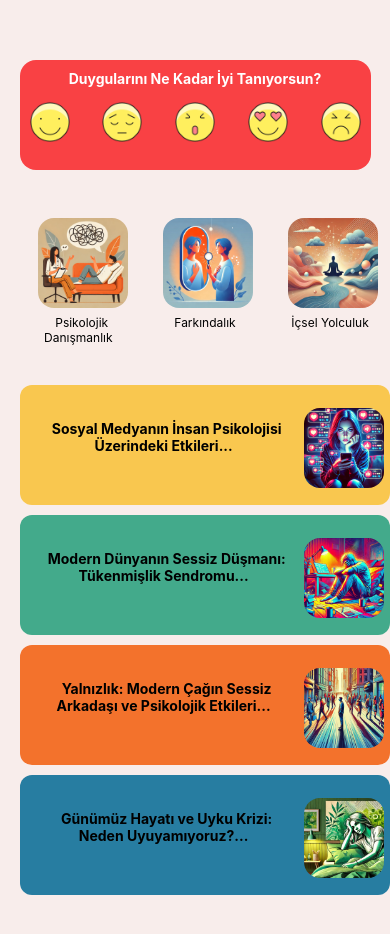
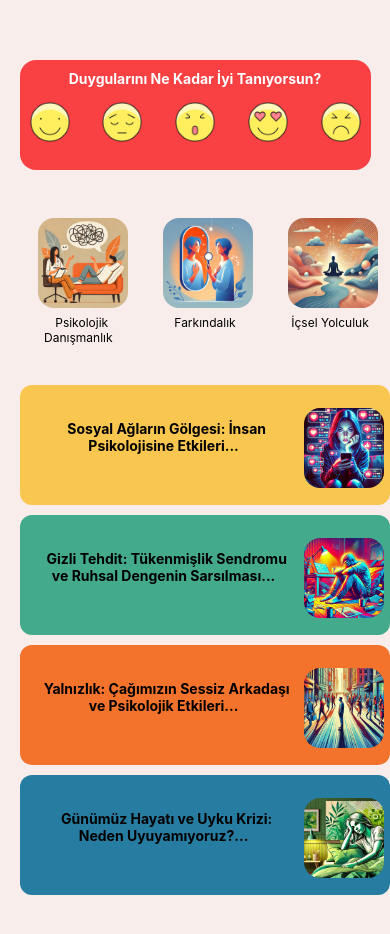
Before and after one commit to goksuayaz/Psychology-App, a React Native app: screen /MainScreen in a window 390 px wide. Shown: the top 934 px of the page. Built offline with nearby package versions, Linux system fonts and the light colour scheme.

Commit message:
Titles changed

```diff
--- a/src/screens/BurnoutScreen.js
+++ b/src/screens/BurnoutScreen.js
@@ -6,7 +6,7 @@ const BurnoutScreen = () => {
 
         <ScrollView>
             <View style={styles.container}>
-                <Text style={styles.headerTop}>Modern Dünyanın Sessiz Düşmanı: Tükenmişlik Sendromu</Text>
+                <Text style={styles.headerTop}>Gizli Tehdit: Tükenmişlik Sendromu ve Ruhsal Dengenin Sarsılması</Text>
                 <Text style={styles.textArea}> Günümüz toplumunda hızla değişen yaşam koşulları, yoğun iş temposu ve sürekli artan beklentiler, bireylerin zihinsel ve fiziksel sınırlarını zorlamaktadır. Bu dinamik, modern dünyanın en yaygın psikolojik problemlerinden biri olan Tükenmişlik Sendromu'nun yaygınlaşmasına zemin hazırlamaktadır. İlk olarak 1974 yılında Herbert Freudenberger tarafından tanımlanan tükenmişlik sendromu, kişinin kronik stres nedeniyle enerji, motivasyon ve üretkenlik kaybı yaşamasıyla kendini gösterir.</Text>
                 <Text style={styles.header}> Tükenmişlik Sendromunun Belirtileri</Text>
                 <Text style={styles.textArea}> Tükenmişlik sendromu, genellikle fiziksel, duygusal ve davranışsal belirtilerle kendini belli eder. Fiziksel olarak enerji kaybı, uyku problemleri ve sık sık hastalanma gibi durumlar yaşanabilir. Duygusal belirtiler arasında karamsarlık, umutsuzluk ve yetersizlik hissi ön plandadır. Davranışsal olarak ise iş performansında düşüş, sosyal hayattan uzaklaşma ve günlük sorumlulukları yerine getirme konusunda isteksizlik gözlemlenebilir. </Text>
--- a/src/screens/LonelinessScreen.js
+++ b/src/screens/LonelinessScreen.js
@@ -6,7 +6,7 @@ const LonelinessScreen = () => {
 
         <ScrollView>
             <View style={styles.container}>
-                <Text style={styles.headerTop}> Yalnızlık: Modern Çağın Sessiz Arkadaşı ve Psikolojik Etkileri </Text>
+                <Text style={styles.headerTop}>Yalnızlık: Çağımızın Sessiz Arkadaşı ve Psikolojik Etkileri </Text>
                 <Text style={styles.textArea}> Günümüzde yalnızlık, hem bir tercih hem de bir sonuç olarak karşımıza çıkan karmaşık bir deneyimdir. Teknolojiyle iç içe geçen hayatlarımız, fiziksel anlamda kalabalıklar içinde yaşamamıza rağmen, duygusal olarak yalnız hissetme oranlarımızı artırmıştır. Bu yazıda, yalnızlığın psikolojik etkilerini, avantajlarını ve dezavantajlarını ele alacağız. Ayrıca, insanların neden yalnızlığı tercih ettiğini ve uzun süre yalnız kalmanın neler doğurabileceğini tartışacağız. </Text>
                 <Text style={styles.header}> Yalnızlık Nedir ve Bize İyi Gelir mi?   </Text>
                 <Text style={styles.textArea}> Yalnızlık, basitçe bir bireyin kendini izole hissetmesi olarak tanımlanabilir. Ancak yalnızlık her zaman olumsuz bir deneyim değildir. Bazen insan, kendiyle baş başa kalmaya, düşüncelerini düzenlemeye ve içsel huzuru bulmaya ihtiyaç duyar. Bu tür yalnızlık, bilinçli bir tercih olduğunda, bireyin yaratıcılığını artırabilir, zihinsel berraklık sağlayabilir ve stres seviyelerini azaltabilir. Ancak kontrolsüz ve istenmeyen bir yalnızlık, duygusal sağlığı olumsuz etkileyerek depresyon, anksiyete ve hatta fiziksel sağlık sorunlarına yol açabilir. </Text>
--- a/src/screens/MainScreen.js
+++ b/src/screens/MainScreen.js
@@ -84,7 +84,7 @@ const MainScreen = ({ navigation }) => {
                         <TouchableOpacity onPress={() => navigation.navigate("SMScreen")}>
                             <BlogCards
                                 backgroundColor="#f9c74f"
-                                text="Sosyal Medyanın İnsan Psikolojisi Üzerindeki Etkileri..."
+                                text="Sosyal Ağların Gölgesi: İnsan Psikolojisine Etkileri..."
                                 image={require('../../assets/images/socmed.png')}
                             />
                         </TouchableOpacity>
@@ -92,7 +92,7 @@ const MainScreen = ({ navigation }) => {
                         <TouchableOpacity onPress={() => navigation.navigate("BurnoutScreen")}>
                             <BlogCards
                                 backgroundColor="#43aa8b"
-                                text="Modern Dünyanın Sessiz Düşmanı: Tükenmişlik Sendromu..."
+                                text="Gizli Tehdit: Tükenmişlik Sendromu ve Ruhsal Dengenin Sarsılması..."
                                 image={require('../../assets/images/sendr.png')}
                             />
                         </TouchableOpacity>
@@ -100,7 +100,7 @@ const MainScreen = ({ navigation }) => {
                         <TouchableOpacity onPress={() => navigation.navigate("LonelinessScreen")}>
                             <BlogCards
                                 backgroundColor="#f3722c"
-                                text="Yalnızlık: Modern Çağın Sessiz Arkadaşı ve Psikolojik Etkileri..."
+                                text="Yalnızlık: Çağımızın Sessiz Arkadaşı ve Psikolojik Etkileri..."
                                 image={require('../../assets/images/alone.png')}
                             />
                         </TouchableOpacity>
--- a/src/screens/SMScreen.js
+++ b/src/screens/SMScreen.js
@@ -6,7 +6,7 @@ const SMScreen = () => {
 
         <ScrollView>
             <View style={styles.container}>
-                <Text style={styles.headerTop}> Sosyal Medyanın İnsan Psikolojisi Üzerindeki Etkileri </Text>
+                <Text style={styles.headerTop}> Sosyal Ağların Gölgesi: İnsan Psikolojisine Etkileri </Text>
 
                 <Text style={styles.textArea}>
 
```
